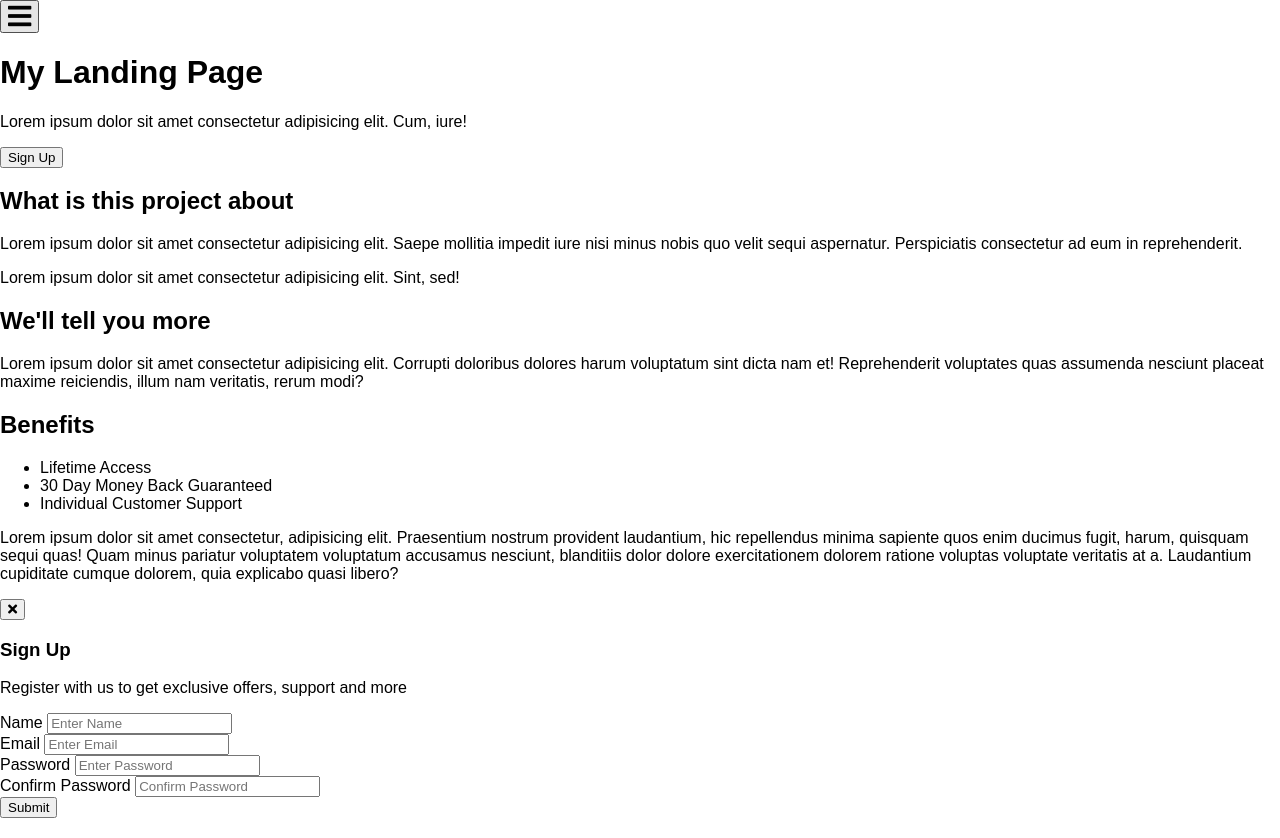
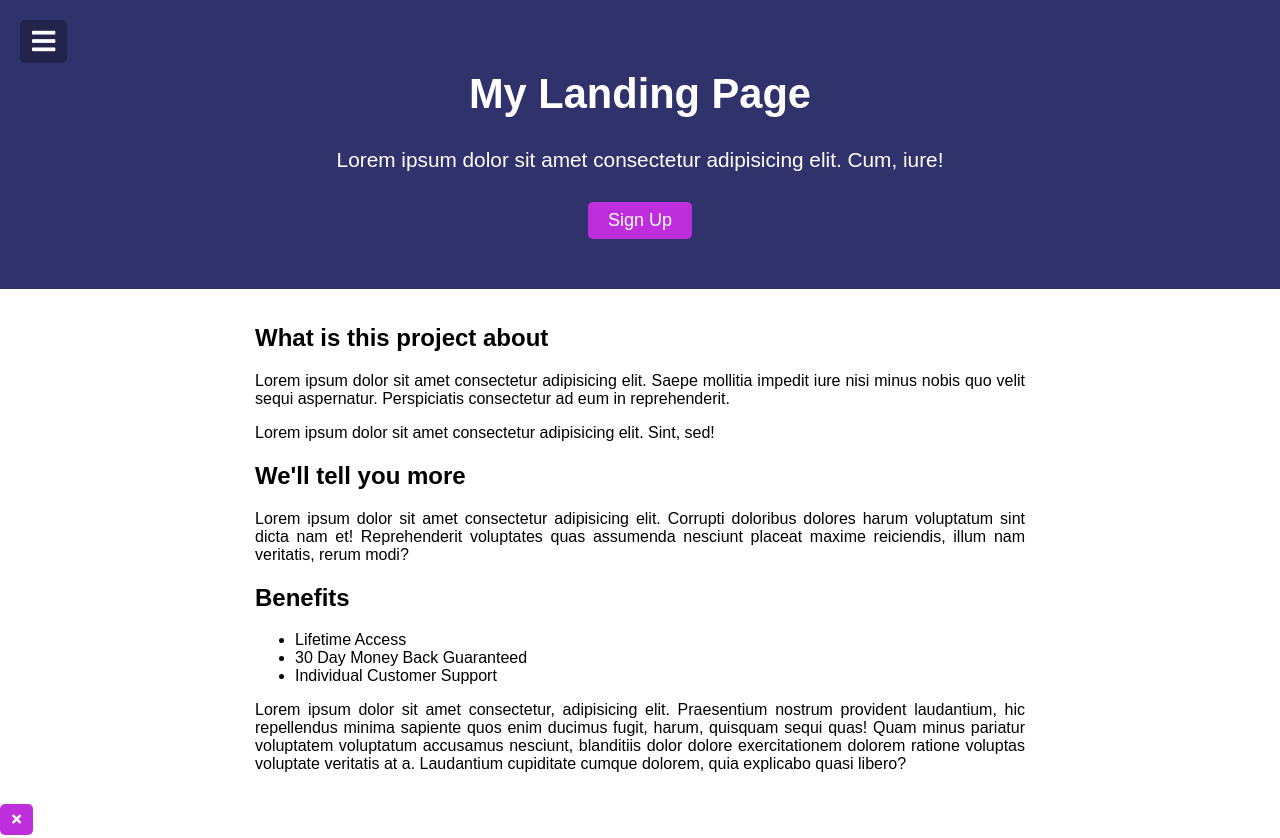
Before and after one commit to AydarF/Landing-Page, a plain HTML site: page index.html in a window 1280 px wide. Shown: the top 838 px of the page. Drawn offline with Linux system fonts and the light colour scheme; a web font is replaced by a local one.

Commit message:
Style header and main container

```diff
--- a/style.css
+++ b/style.css
@@ -62,3 +62,53 @@ nav ul li a {
 nav ul li a:hover {
   text-decoration: underline;
 }
+
+header {
+  position: relative;
+  padding: 70px 15px 50px;
+  text-align: center;
+  background-color: var(--primary-color);
+  color: #fff;
+  font-size: 130%;
+}
+
+header h1 {
+  margin: 0;
+}
+
+header p {
+  margin: 30px 0;
+}
+button,
+input[type="submit"] {
+  cursor: pointer;
+  padding: 8px 12px;
+  background-color: var(--secondary-color);
+  color: #fff;
+  border: 0;
+  border-radius: 5px;
+}
+
+button:focus {
+  outline: none;
+}
+
+.toggle {
+  position: absolute;
+  top: 20px;
+  left: 20px;
+  background-color: rgba(0, 0, 0, 0.3);
+}
+
+.cta-btn {
+  padding: 8px 20px;
+  font-size: 18px;
+}
+
+.container {
+  padding: 15px;
+  margin: 0 auto;
+  max-width: 100%;
+  width: 800px;
+  text-align: justify;
+}
```
